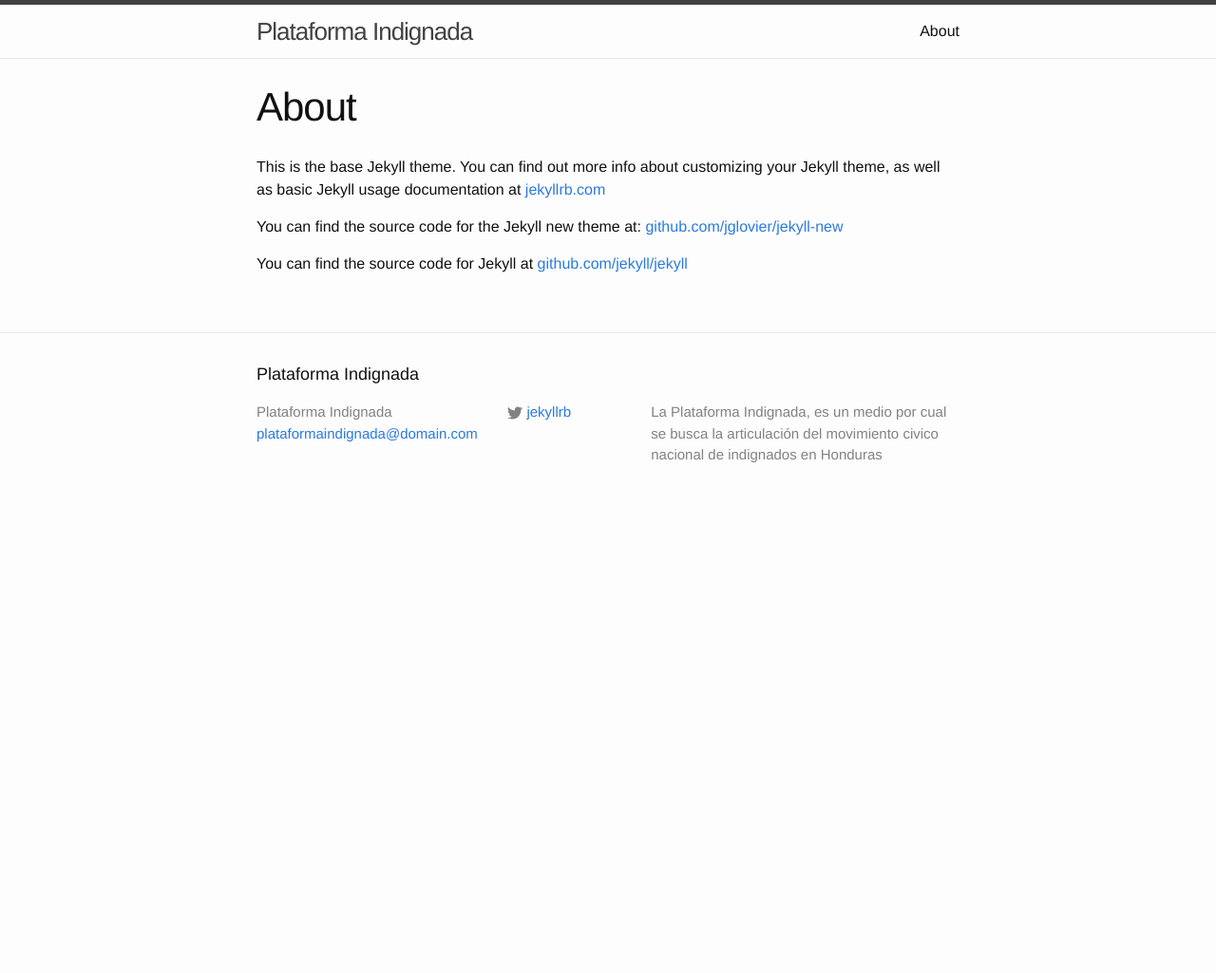
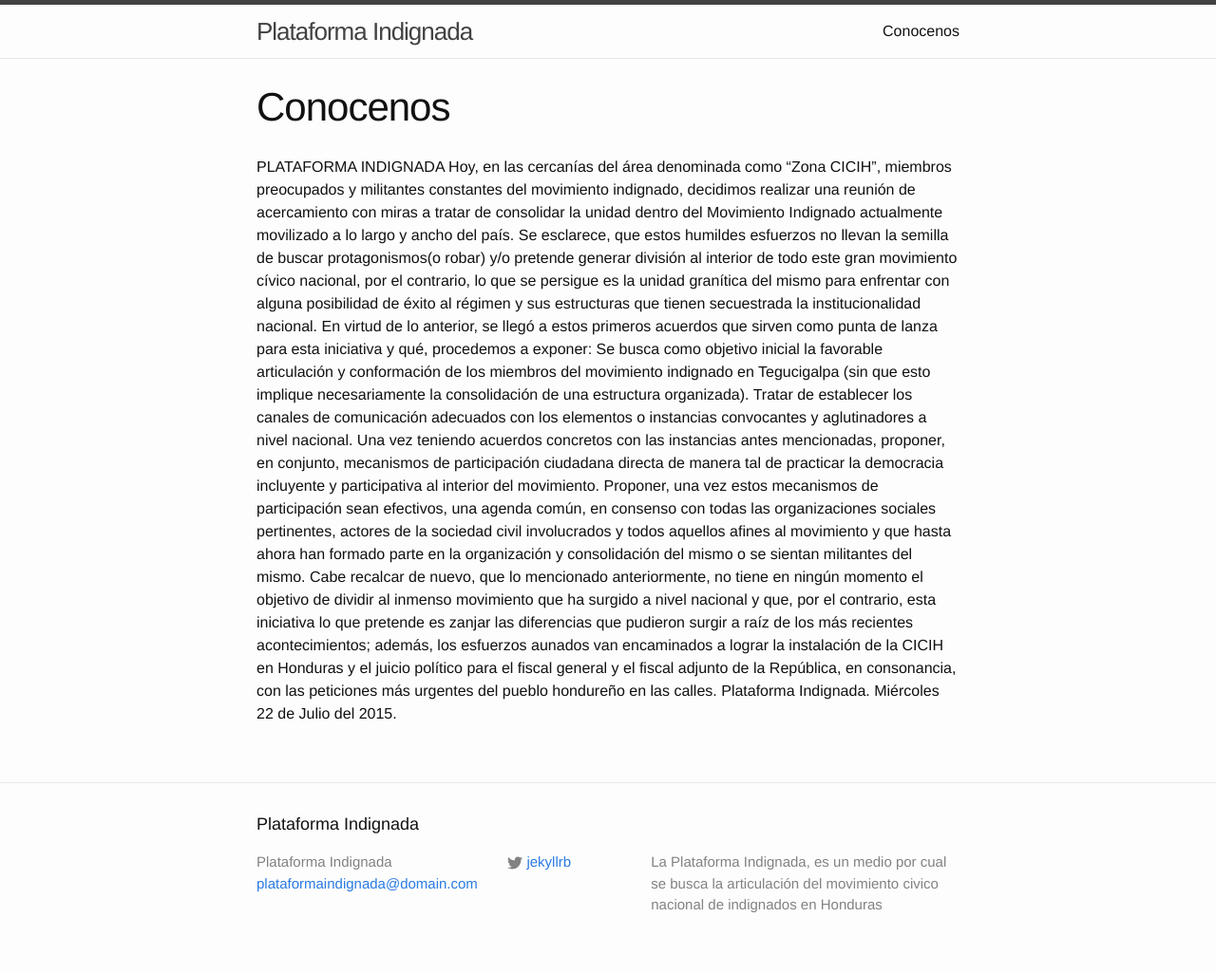
Before and after one commit to PlataformaIndignada/plata, a Jekyll site: the page built from about.md, in a window 1280 px wide. Shown: the whole page at 95% size. Built offline with Jekyll 4.4.1, drawn with Linux system fonts in a browser that asks for light colours; before the commit the page ends 900 px from its top, so only the background shows below that.

Commit message:
adding description of the blog

```diff
--- a/about.md
+++ b/about.md
@@ -1,11 +1,14 @@
 ---
 layout: page
-title: About
-permalink: /about/
+title: Conocenos
+permalink: /Conocenos/
 ---
-
-This is the base Jekyll theme. You can find out more info about customizing your Jekyll theme, as well as basic Jekyll usage documentation at [jekyllrb.com](http://jekyllrb.com/)
-
-You can find the source code for the Jekyll new theme at: [github.com/jglovier/jekyll-new](https://github.com/jglovier/jekyll-new)
-
-You can find the source code for Jekyll at [github.com/jekyll/jekyll](https://github.com/jekyll/jekyll)
+PLATAFORMA INDIGNADA
+Hoy, en las cercanías del área denominada como “Zona CICIH”, miembros preocupados y militantes constantes del movimiento indignado, decidimos realizar una reunión de acercamiento con miras a tratar de consolidar la unidad dentro del Movimiento Indignado actualmente movilizado a lo largo y ancho del país. Se esclarece, que estos humildes esfuerzos no llevan la semilla de buscar protagonismos(o robar) y/o pretende generar división al interior de todo este gran movimiento cívico nacional, por el contrario, lo que se persigue es la unidad granítica del mismo para enfrentar con alguna posibilidad de éxito al régimen y sus estructuras que tienen secuestrada la institucionalidad nacional. En virtud de lo anterior, se llegó a estos primeros acuerdos que sirven como punta de lanza para esta iniciativa y qué, procedemos a exponer:
+Se busca como objetivo inicial la favorable articulación y conformación de los miembros del movimiento indignado en Tegucigalpa (sin que esto implique necesariamente la consolidación de una estructura organizada).
+Tratar de establecer los canales de comunicación adecuados con los elementos o instancias convocantes y aglutinadores a nivel nacional.
+Una vez teniendo acuerdos concretos con las instancias antes mencionadas, proponer, en conjunto, mecanismos de participación ciudadana directa de manera tal de practicar la democracia incluyente y participativa al interior del movimiento.
+Proponer, una vez estos mecanismos de participación sean efectivos, una agenda común, en consenso con todas las organizaciones sociales pertinentes, actores de la sociedad civil involucrados y todos aquellos afines al movimiento y que hasta ahora han formado parte en la organización y consolidación del mismo o se sientan militantes del mismo.
+Cabe recalcar de nuevo, que lo mencionado anteriormente, no tiene en ningún momento el objetivo de dividir al inmenso movimiento que ha surgido a nivel nacional y que, por el contrario, esta iniciativa lo que pretende es zanjar las diferencias que pudieron surgir a raíz de los más recientes acontecimientos; además, los esfuerzos aunados van encaminados a lograr la instalación de la CICIH en Honduras y el juicio político para el fiscal general y el fiscal adjunto de la República, en consonancia, con las peticiones más urgentes del pueblo hondureño en las calles.
+Plataforma Indignada.
+Miércoles 22 de Julio del 2015.
```
